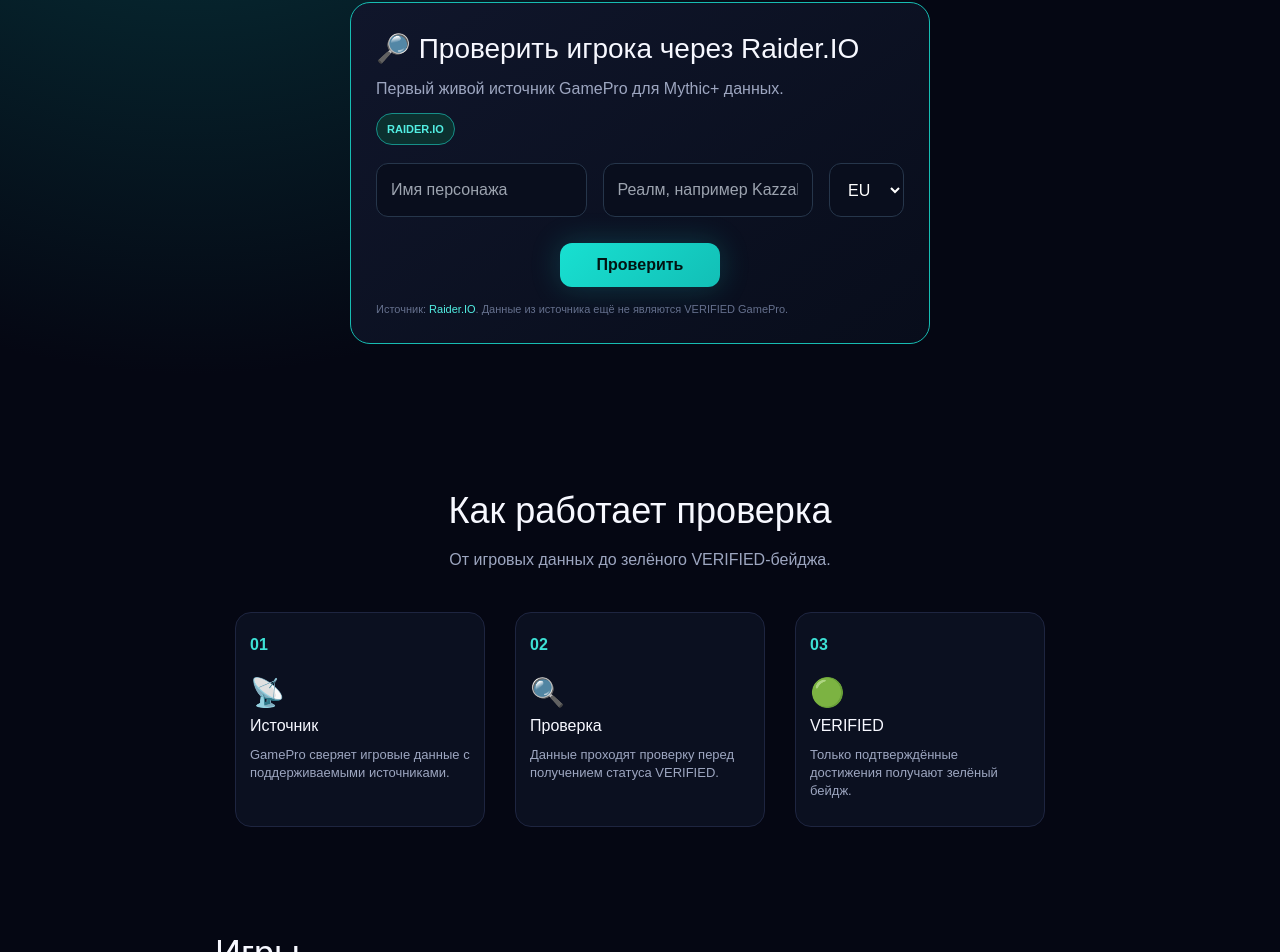
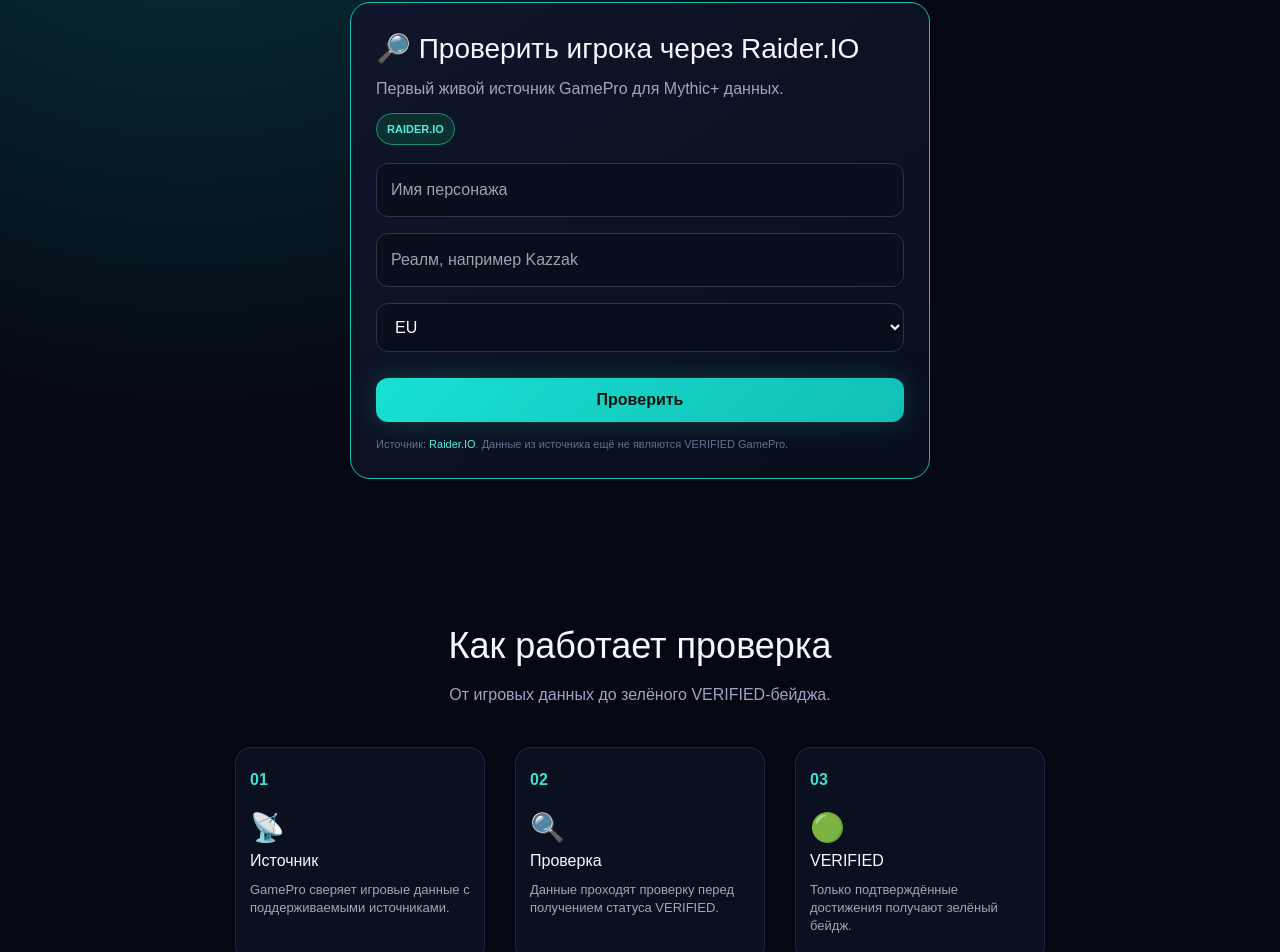
Before and after one commit to vesttrading/gamepro-market, a Next.js app: page / in a window 1280 px wide. Shown: the part 1782-2734 px from the top of the page. Built offline with nearby package versions, Linux system fonts and the light colour scheme; no server answers.

Commit message:
Update rioForm layout to use flexbox
Changed layout of the rioForm from grid to flex with a column direction.

```diff
--- a/app/globals.css
+++ b/app/globals.css
@@ -188,13 +188,12 @@
 }
 
 #raiderio .rioForm {
-    display: grid !important;
-    /* Первые две колонки (Имя, Реалм) делят место поровну, а третья под EU подстраивается автоматически */
-    grid-template-columns: 1fr 1fr auto !important;
+    display: flex !important;
+    flex-direction: column !important;
     gap: 16px !important;
     margin-top: 18px !important;
     width: 100% !important;
-  }
+}
 
 #raiderio .rioForm input,
 #raiderio .rioForm select {
```
